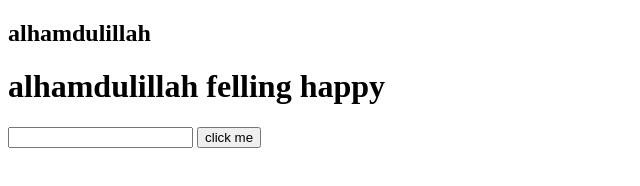
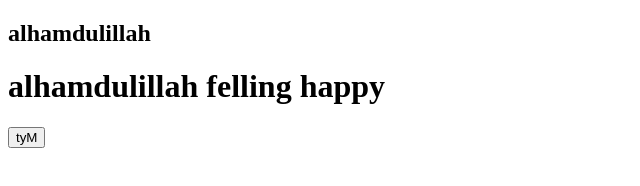
Before and after one commit to mdasif200112/my-second-website, a plain HTML site: page index.html in a window 1280 px wide. Shown: the whole page, without its empty margins (0-640 px from the left). Drawn offline with Linux system fonts and the light colour scheme.

Commit message:
Update index.html

```diff
--- a/index.html
+++ b/index.html
@@ -9,7 +9,6 @@
 <body>
     <h2>alhamdulillah</h2>
     <h1>alhamdulillah felling happy</h1>
-    <input type="text">
-    <button>click me</button>
+    <button>tyM</button>
 </body>
 </html>
```
